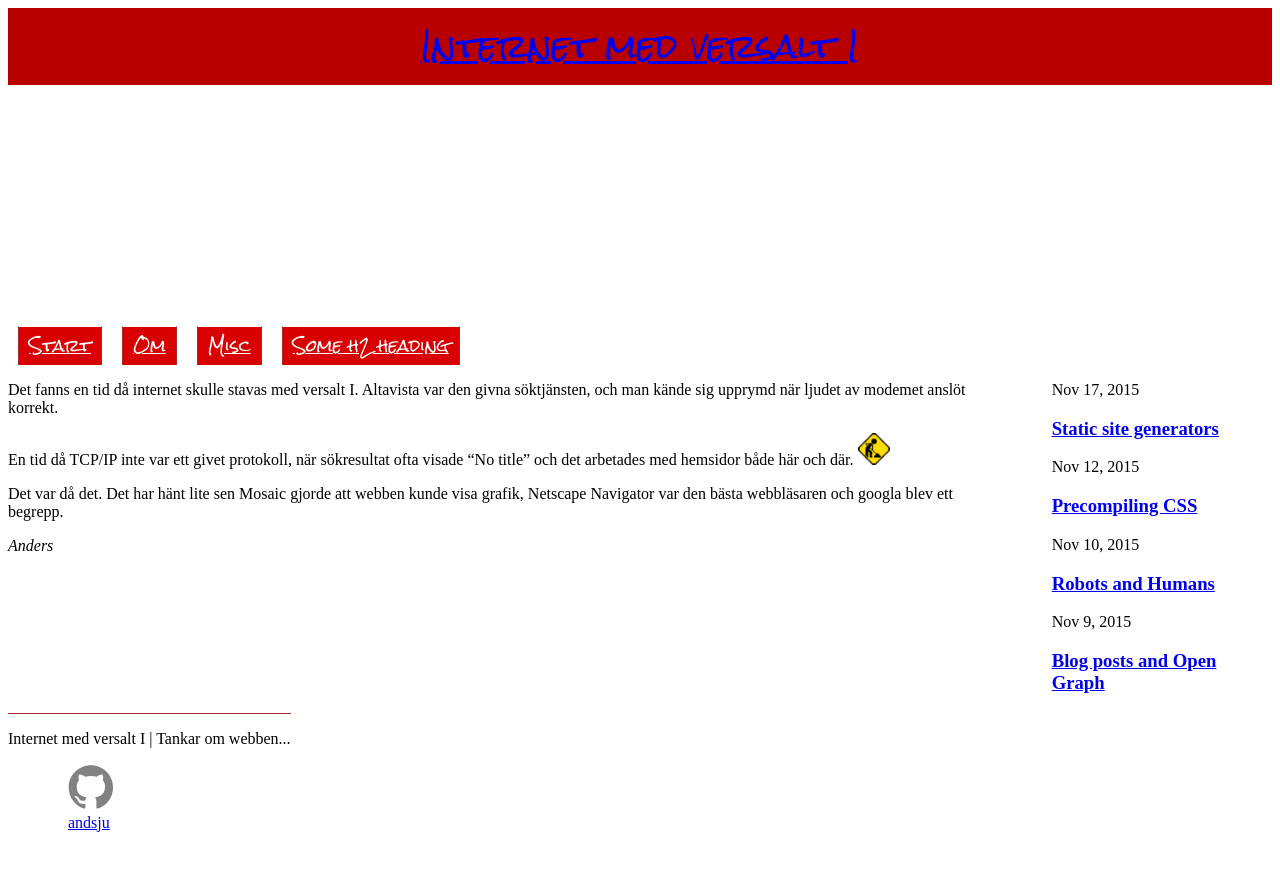
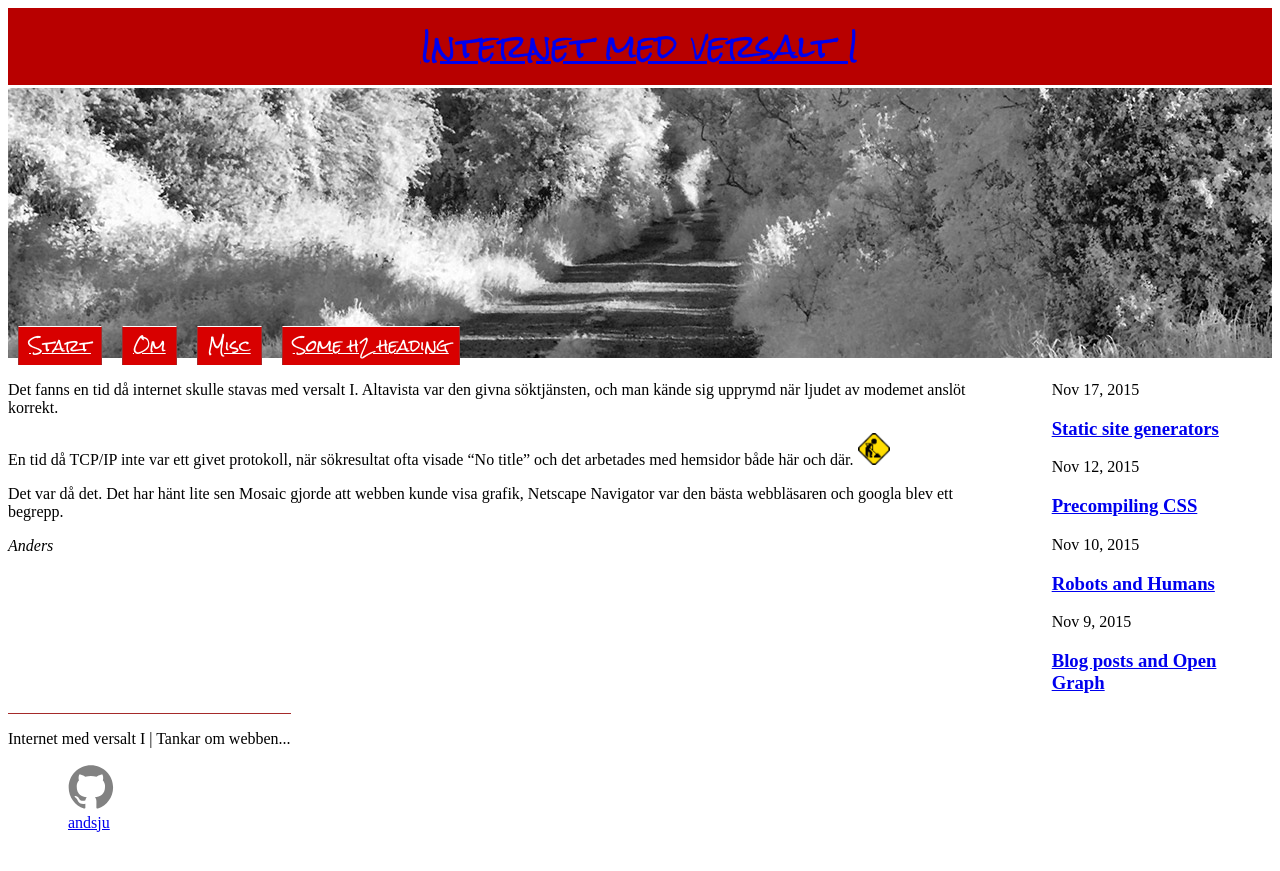
Before and after one commit to andsju/andsju, a Jekyll site: the page built from index.md, in a window 1280 px wide. Shown: the top 871 px of the page. Built offline with Jekyll 4.4.1, drawn with Linux system fonts in a browser that asks for light colours.

```diff
--- a/css/style.css
+++ b/css/style.css
@@ -10,6 +10,7 @@
 div#page {
     max-width: 1280px;
     width: 100%;
+    margin: 0 auto;
 }
 
 
@@ -21,6 +22,7 @@
 
 .site-header {
     min-height: 350px;
+    background-image: url('/img/header.jpg');
     margin: 0 auto;
 }
 
```
